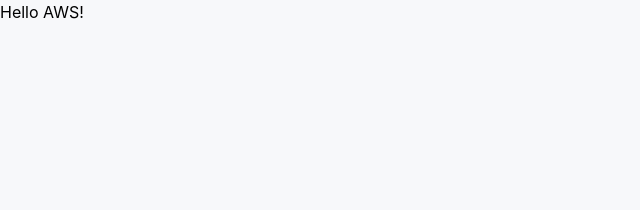
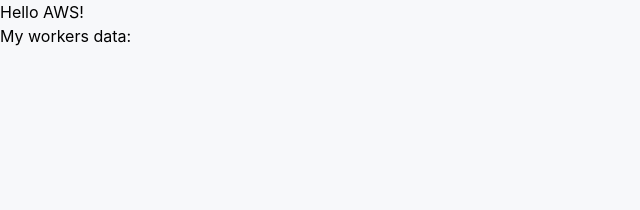
Before and after one commit to harlanhai/my-aws, a React app: page / in a window 1280 px wide. Shown: the top 210 px of the page, without its empty margins (0-640 px from the left). Built offline with nearby package versions, Linux system fonts and the light colour scheme; no server answers.

Commit message:
feat: 添加worker请求

```diff
--- a/src/App.tsx
+++ b/src/App.tsx
@@ -1,6 +1,7 @@
 import React from 'react';
 import { ThemeProvider, createTheme } from '@mui/material/styles';
 
+import Home from './pages/Home/Home';
 const theme = createTheme({
   palette: {
     primary: {
@@ -31,7 +32,7 @@ function App() {
   return (
     <>
       <ThemeProvider theme={theme}>
-        <h2>Hello AWS!</h2>
+        <Home />
       </ThemeProvider>
     </>
   );
--- /dev/null
+++ b/src/pages/Home/Home.tsx
@@ -0,0 +1,28 @@
+import React, { useEffect, useState } from 'react';
+
+type Info = {
+  id: number;
+  name: string;
+ }
+function Home() {
+  const [info, setInfo] = useState<Info>();
+  useEffect(() => {
+    // 基本的 GET 请求
+    fetch('https://tight-block-8c6c.harlanhai7023.workers.dev/')
+      .then((response) => response.json())
+      .then((data) => {
+        setInfo(data.data);
+        console.log(data)
+      })
+      .catch((error) => console.error('Error:', error));
+  }, []);
+  return (
+    <>
+      <div className='w-1/3 h-40 w-auto'>
+        <h2>Hello AWS!</h2>
+        <div>My workers data: {info?.name}</div>
+      </div>
+    </>
+  );
+}
+export default Home;
```
Also changed, not shown: 1 other file (tests, documents, lock files or other folders).
